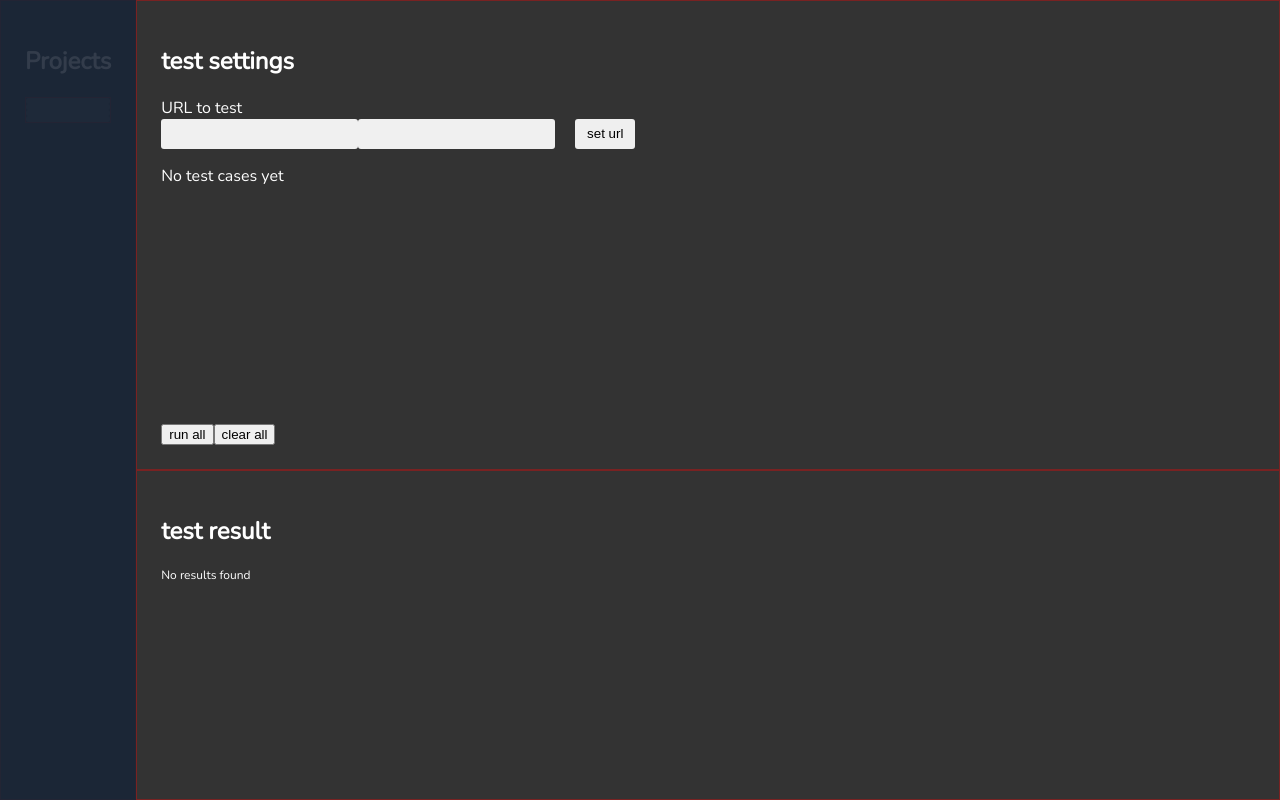
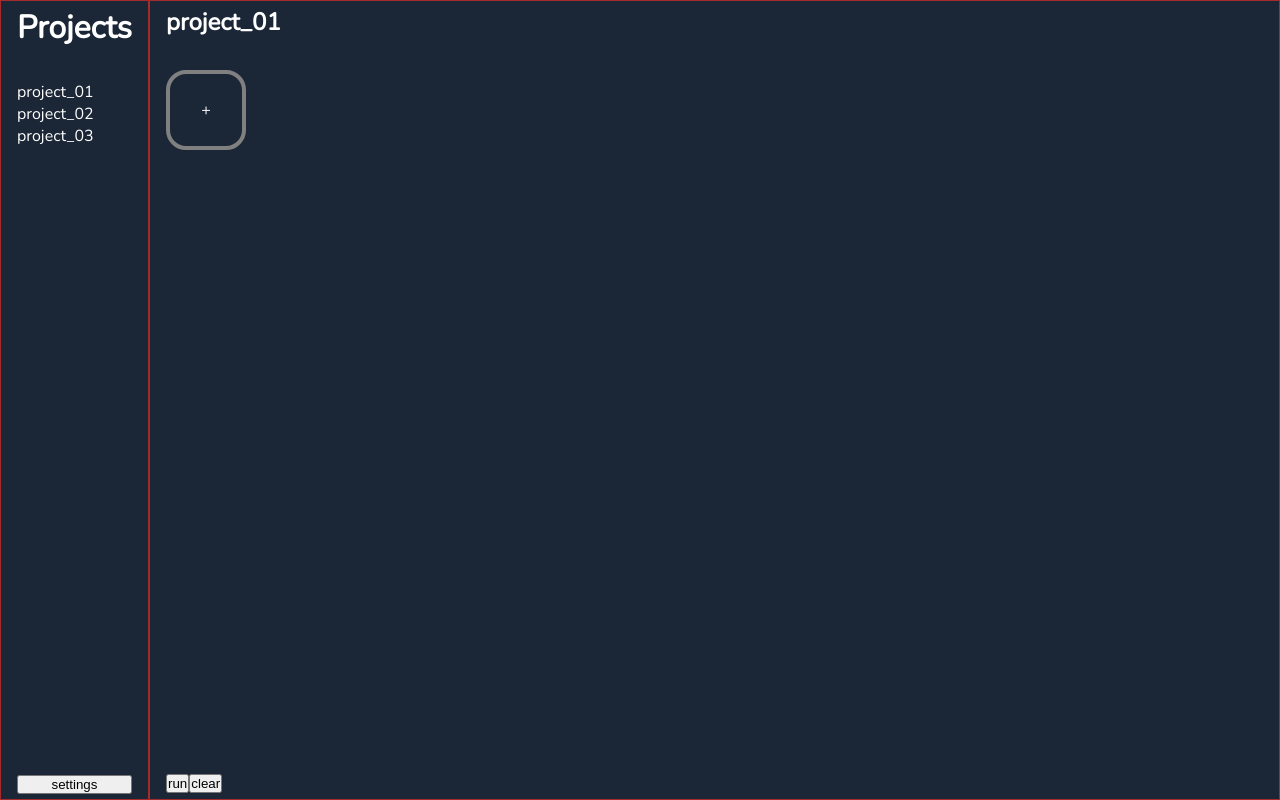
Before and after one commit to mrtnstl/wails-test, a React (Vite) app in the folder frontend/: page / in a window 1280 px wide. Built offline with nearby package versions, Linux system fonts and the light colour scheme.

Commit message:
add: basic frontend layout

```diff
--- a/frontend/src/App.css
+++ b/frontend/src/App.css
@@ -5,42 +5,6 @@
 
 }
 
-.input-box .btn {
-    width: 60px;
-    height: 30px;
-    line-height: 30px;
-    border-radius: 3px;
-    border: none;
-    margin: 0 0 0 20px;
-    padding: 0 8px;
-    cursor: pointer;
-}
-
-.input-box .btn:hover {
-    background-image: linear-gradient(to top, #cfd9df 0%, #e2ebf0 100%);
-    color: #333333;
-}
-
-.input-box .input {
-    border: none;
-    border-radius: 3px;
-    outline: none;
-    height: 30px;
-    line-height: 30px;
-    padding: 0 10px;
-    background-color: rgba(240, 240, 240, 1);
-    -webkit-font-smoothing: antialiased;
-}
-
-.input-box .input:hover {
-    border: none;
-    background-color: rgba(255, 255, 255, 1);
-}
-
-.input-box .input:focus {
-    border: none;
-    background-color: rgba(255, 255, 255, 1);
-}
 
 /*  wrappers shared  */
 .sectionBase {
--- a/frontend/src/App.tsx
+++ b/frontend/src/App.tsx
@@ -1,9 +1,15 @@
 import { useState } from 'react';
-import './App.css';
 import { AddTestCase, GetTestCases, ClearTestCases, ExecuteStoredTests, ExecuteTestsWithId } from "../wailsjs/go/main/App";
 import type { main } from '../wailsjs/go/models';
+import { Projects } from './components/Projects';
+import { Settings } from './components/Settings';
+import { TestBoard } from './components/TestBoard';
+import { EditTestCase } from './components/EditTestCase';
+
+type ViewState = "main" | "edit" | "settings";
 
 function App() {
+    const [viewState, setViewState] = useState<ViewState>("main");
     const [testCases, setTestCases] = useState<main.TestCase[]>([]);
     const [testData, setTestData] = useState<main.TestCase>({
         Headers: {},
@@ -24,7 +30,6 @@ function App() {
     async function handleSetTestCase(){
         try{
             const result = await AddTestCase(testData);
-            console.log(testData)
             setResultText(`${result.Url}\t${result.Method}`);
             await handleGetTestCases();
         } catch(err){
@@ -61,10 +66,6 @@ function App() {
         try{
             await ExecuteTestsWithId(id-1);
             await handleGetTestCases();
-            console.log(testCases)
-            //setTestResultLog([{ts: new Date(), result: result.message}, ...testResultLog]);
-
-            console.log("ran a test with id", "0")
         } catch(err: any){
             setTestResultLog([{ts: new Date(), testId: -1, result: err.message}, ...testResultLog]);
             console.log("HIBA!", err);
@@ -75,7 +76,54 @@ function App() {
         await ExecuteStoredTests();
         await handleGetTestCases();
     }
-    return (
+    function ViewStateMachine(currentState: ViewState, nextState: ViewState){
+        const stateChangeMap = {
+            "main": ["edit", "settings"],
+            "edit": "main",
+            "settings": "main"
+        }
+        setViewState(nextState);
+    }
+
+    function handleViewChange(nextState: ViewState){
+        ViewStateMachine(viewState, nextState);
+    }
+    switch(viewState){
+        case "main":
+            return (
+                <>
+                    <Projects handleViewChange={handleViewChange} />
+                    <TestBoard handleViewChange={handleViewChange}/>
+                </>
+            )
+        case "edit":
+            return (
+                <>
+                    <EditTestCase handleViewChange={handleViewChange}/>
+                    <TestBoard handleViewChange={handleViewChange}/>
+                </>
+            )
+        case "settings":
+            return (
+                <>
+                    <Settings handleViewChange={handleViewChange}/>
+                    <TestBoard handleViewChange={handleViewChange}/>
+                </>
+            )
+        default:
+            return (
+                <>
+                    <Projects handleViewChange={handleViewChange}/>
+                    <TestBoard handleViewChange={handleViewChange}/>
+                </>
+            )
+    }
+}
+
+export default App;
+
+
+/*
         <div id="App">
             <div id="projectsWrapper" className="sectionBase">
                 <h2 className="sectionTitle">Projects</h2>
@@ -88,18 +136,18 @@ function App() {
             </div>
             <div id="testWrapper">
                 <div id="testSettingsWrapper" className="sectionBase">
-                    <div id="input" className="input-box">
+                    <div id="" className="">
                         <h2 className="sectionTitle">test settings</h2>
-                        <div id="result">{resultText}</div>
-                        <input id="name" className="input" value={testData.Url} onChange={updateURLInput} autoComplete="off" name="Url" type="text"/>
-                        <input id="url" className="input" value={testData.Method} onChange={updateURLInput} autoComplete="off" name="Method" type="text"/>
-                        <button className="btn" onClick={handleSetTestCase}>set url</button>
+                        <div id="">{resultText}</div>
+                        <input id="name" className="" value={testData.Url} onChange={updateURLInput} autoComplete="off" name="Url" type="text"/>
+                        <input id="url" className="" value={testData.Method} onChange={updateURLInput} autoComplete="off" name="Method" type="text"/>
+                        <button className="" onClick={handleSetTestCase}>set url</button>
                     </div>
                     <div id="testCasesView">
                     {testCases.length > 0 ? (
                         testCases.map( testCase => (
                         <span className={"testCasesViewItem "} key={testCase.Id}>
-                            {testCase.Id}: {testCase.Url}<br/>{testCase.Method}<br/>{testCase.APIResponse["message"] || testCase.APIResponse["error"] || "no result"}
+                            {testCase.Id}: {testCase.Url}<br/>{testCase.Method}<br/>{ Object.keys(testCase.APIResponse).length > 0 && "request finished" || "no result"}
                             <button data-case-id={testCase.Id} onClick={()=>handleRunTests(testCase.Id)}>exec</button>
                         </span>
                         ))
@@ -115,17 +163,17 @@ function App() {
                 <div id="testResultWrapper" className="sectionBase">
                     <h2 className="sectionTitle">test result</h2>
                     <div id="testResult">
-                        {testResultLog.length > 0 ?
-                        (testResultLog.map((row, index) =>(
-                            <p key={index} className="testResP">{row.ts.toLocaleTimeString()}: {row.result}</p>
-                        )))
-                            : <p>No results found</p>
-                        }
+                        {testCases.length > 0 ? (
+                            testCases.map( testCase => (
+                                Object.keys(testCase.APIResponse).length > 0 &&
+                            <p className={""} key={testCase.Id}>
+                                {testCase.Id}: {testCase.Method}: {JSON.stringify(testCase.APIResponse, null, 2)}
+                            </p>
+                            ))
+                        ) : (
+                            <p>No test result</p>
+                        )}
                     </div>
                 </div>
             </div>
-        </div>
-    )
-}
-
-export default App;
+        </div>*/
--- /dev/null
+++ b/frontend/src/components/EditTestCase.tsx
@@ -0,0 +1,12 @@
+type ViewState = "main" | "edit" | "settings";
+
+export const EditTestCase = (children: {handleViewChange: (nextState: ViewState)=>void}) => {
+  const {handleViewChange} = children;
+  return (
+    <div id="edittestcase__wrapper" className="component">
+      <h1>EditTestCase</h1>
+      <button onClick={()=>handleViewChange("main")}>back</button>
+      <p>edit request</p>
+    </div>
+  )
+}
--- /dev/null
+++ b/frontend/src/components/Projects.tsx
@@ -0,0 +1,16 @@
+type ViewState = "main" | "edit" | "settings";
+
+export const Projects = (children: {handleViewChange: (nextState: ViewState)=>void}) => {
+  const {handleViewChange} = children;
+  return (
+    <div id="projects__wrapper" className="component">
+      <h1>Projects</h1>
+      <ul id="projects__list">
+        <li>project_01</li>
+        <li>project_02</li>
+        <li>project_03</li>
+      </ul>
+      <button onClick={()=>handleViewChange("settings")}>settings</button>
+    </div>
+  )
+}
--- /dev/null
+++ b/frontend/src/components/Settings.tsx
@@ -0,0 +1,18 @@
+type ViewState = "main" | "edit" | "settings";
+
+export const Settings = (children: {handleViewChange: (nextState: ViewState)=>void}) => {
+  const {handleViewChange} = children;
+  return (
+    <div id="settings__wrapper" className="component">
+      <div>
+        <h1>Settings</h1>
+        <button onClick={()=>handleViewChange("main")}>back</button>
+      </div>
+      <p>some settings</p>
+      <div>
+        <button>save</button>
+        <button>reset</button>
+      </div>
+    </div>
+  )
+}
--- /dev/null
+++ b/frontend/src/components/TestBoard.tsx
@@ -0,0 +1,17 @@
+type ViewState = "main" | "edit" | "settings";
+
+export const TestBoard = (children: {handleViewChange: (nextState: ViewState)=>void}) => {
+    const {handleViewChange} = children;
+  return (
+    <div id="testboard__wrapper" className="component">
+        <h2>project_01</h2>
+        <ul id="testboard__board">
+            <li className="test__item" onClick={()=>handleViewChange("edit")}>+</li>
+        </ul>
+        <div>
+            <button>run</button>
+            <button>clear</button>
+        </div>
+    </div>
+  )
+}
--- a/frontend/src/style.css
+++ b/frontend/src/style.css
@@ -1,3 +1,9 @@
+* {
+    padding: 0;
+    margin: 0;
+    box-sizing: border-box;
+}
+
 html {
     background-color: rgba(27, 38, 54, 1);
     text-align: center;
@@ -19,3 +25,75 @@ body {
     src: local(""),
         url("assets/fonts/nunito-v16-latin-regular.woff2") format("woff2");
 }
+
+ul {
+    list-style: none;
+}
+
+h1 {
+    font-size: 2rem;
+}
+
+h2 {}
+
+h3 {}
+
+p,
+li {}
+
+button {}
+
+.component {
+    padding: .3rem 1rem;
+}
+
+#root {
+    height: 100vh;
+    display: flex;
+}
+
+#settings__wrapper {
+    border: 1px solid brown;
+}
+
+#testboard__wrapper {
+    border: 1px solid brown;
+
+    flex: 1;
+    text-align: left;
+    display: flex;
+    flex-direction: column;
+}
+
+#testboard__board {
+    margin-top: 2rem;
+    flex: 1;
+}
+
+.test__item {
+
+    border: 4px solid grey;
+    border-radius: 20px;
+    width: 80px;
+    height: 80px;
+    align-content: center;
+    text-align: center;
+}
+
+#projects__wrapper {
+    border: 1px solid brown;
+
+    text-align: left;
+    overflow-y: auto;
+    display: flex;
+    flex-direction: column;
+}
+
+#projects__list {
+    margin-top: 2rem;
+    flex: 1;
+}
+
+#edittestcase__wrapper {
+    border: 1px solid brown;
+}
```
Also changed, not shown: 1 other file (tests, documents, lock files or other folders).
